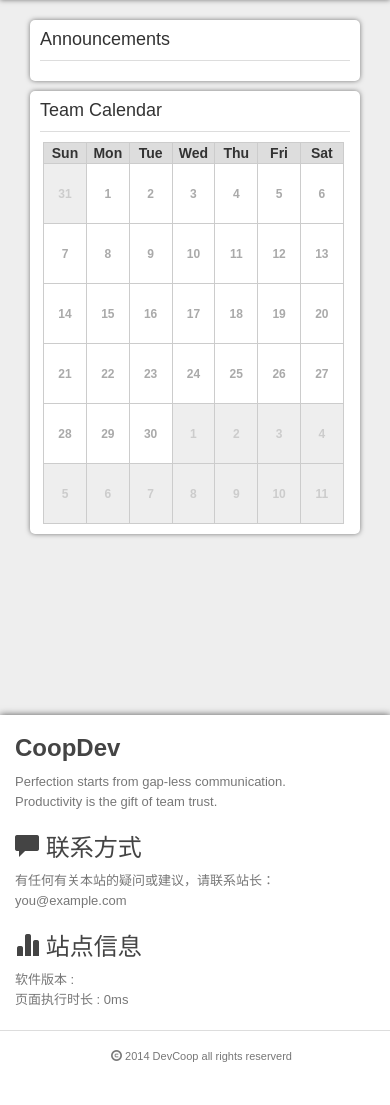
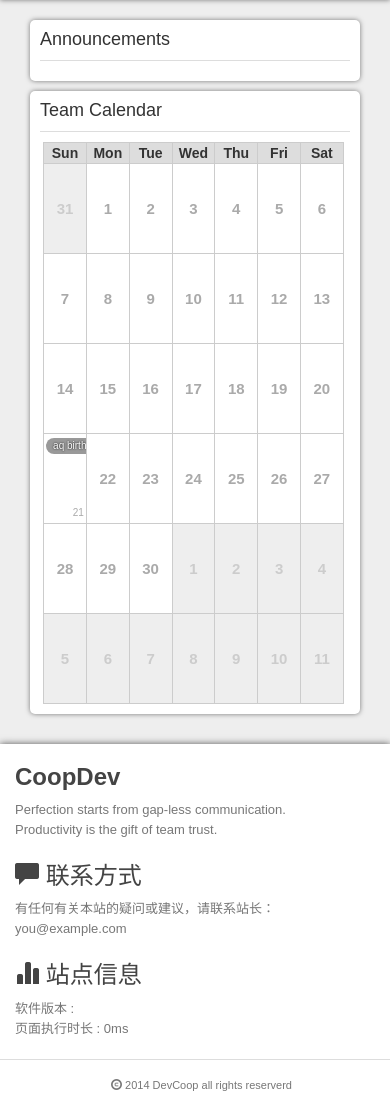
Before and after one commit to davidaq/coopdev, a PHP site: page / in a window 390 px wide. Shown: the part 65-1170 px from the top of the page. Before the commit the page ends 1127 px from the top, so only its background shows below. Run offline with PHP 8.4, Linux system fonts and the light colour scheme.

Commit message:
calendar mark

```diff
--- /dev/null
+++ b/data/calendar/2014-9-21.php
@@ -0,0 +1,6 @@
+<?php die(); ?>
+[{
+    "title":"aq birthday",
+    "user":"davidaq",
+    "content":"horray"
+}]
--- a/res/style/scss/_events.scss
+++ b/res/style/scss/_events.scss
@@ -1,7 +1,9 @@
 .events {
     .block {
         @include page-block;
-        min-height: 100%;
+        @media (min-width:768px) {
+            min-height: 450px;
+        }
     }
     .calendar {
         border-left: 1px solid #ccc;
@@ -15,6 +17,10 @@
                 float: left;
                 width: 14%;
                 height: 60px;
+                overflow: hidden;
+                @media (max-width:500px) {
+                    height: 90px;
+                }
                 background: #eee;
                 position: relative;
                 &.title {
@@ -31,18 +37,47 @@
                     }
                 }
                 &.today {
+                    .daynum {
+                        color: #a77;
+                        text-decoration: underline;
+                    }
                 }
                 .daynum {
                     position: absolute;
                     top: 0; left: 0; right: 0; bottom: 0;
+                    color: #ccc;
                     font-size: 25px;
-                    color: #ccc;
-                    @media (max-width:700px) {
-                        font-size: 12px;
+                    line-height: 60px;
+                    @media (max-width:500px) {
+                        font-size: 15px;
+                        line-height: 90px;
                     }
-                    line-height: 60px;
+                    &.small {
+                        font-size: 10px;
+                        text-align: right;
+                        top: auto;
+                        height: 20px;
+                        line-height: 20px;
+                        right: 2px;
+                        font-weight: normal;
+                    }
                     font-weight: bold;
                     text-align: center;
+                    z-index: 4;
+                }
+                .marks {
+                    position: absolute;
+                    top: 0; left: 2px; right: 0; bottom: 0;
+                    overflow: hidden;
+                    z-index: 5;
+                    .badge {
+                        font-weight: normal;
+                        background: rgba(0, 0, 0, 0.4);
+                        text-shadow: 0 0 2px #000;
+                        @media (max-width:500px) {
+                            font-size: 10px;
+                        }
+                    }
                 }
             }
         }
--- a/src/view/index.html
+++ b/src/view/index.html
@@ -5,12 +5,17 @@
     [[_.each(['{{Sun}}','{{Mon}}','{{Tue}}','{{Wed}}','{{Thu}}','{{Fri}}','{{Sat}}'], function(day) {]]
         <div class="day title">[[=day]]</div>
     [[})]]
-    [[_.each(days, function(day, index) {console.log(day);]]
+    [[_.each(days, function(day, index) {]]
         [[if(index % 7 ==0) {]]
             </div> <div class="week">
         [[}]]
         <div class="day[[if(day.istoday){]] today[[}if(day.active){]] active[[}]]">
-            <div class="daynum">[[=day.day]]</div>
+            <div class="marks">
+            [[if(day.mark){_.each(day.mark, function(mark){]]
+                    <span class="badge">[[=mark.title]]</span>
+            [[})}]]
+            </div>
+            <div class="daynum[[if(day.mark){]] small[[}]]">[[=day.day]]</div>
         </div>
     [[})]]
     </div>
```
Also changed, not shown: res/style/index.css, 1 other file.
